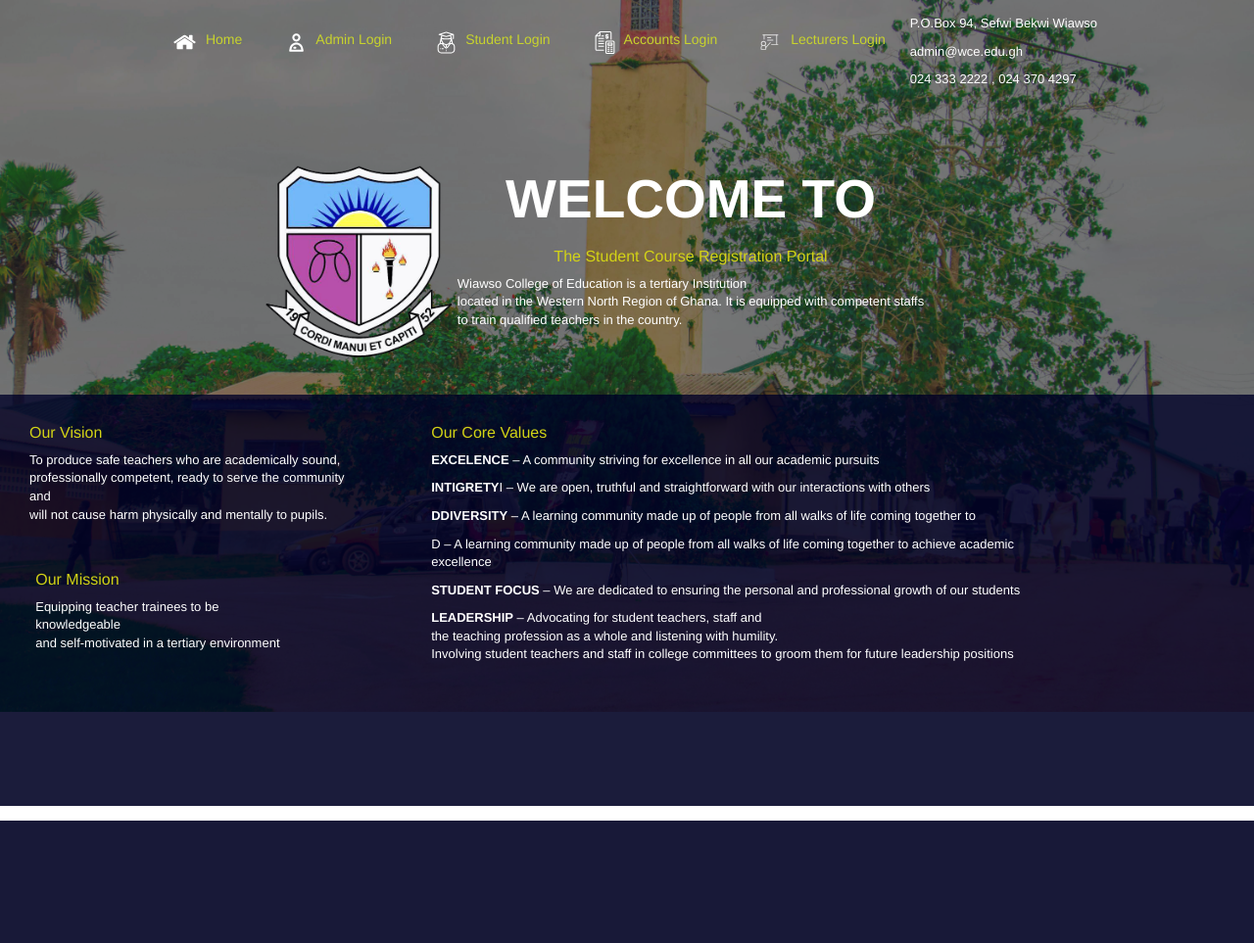
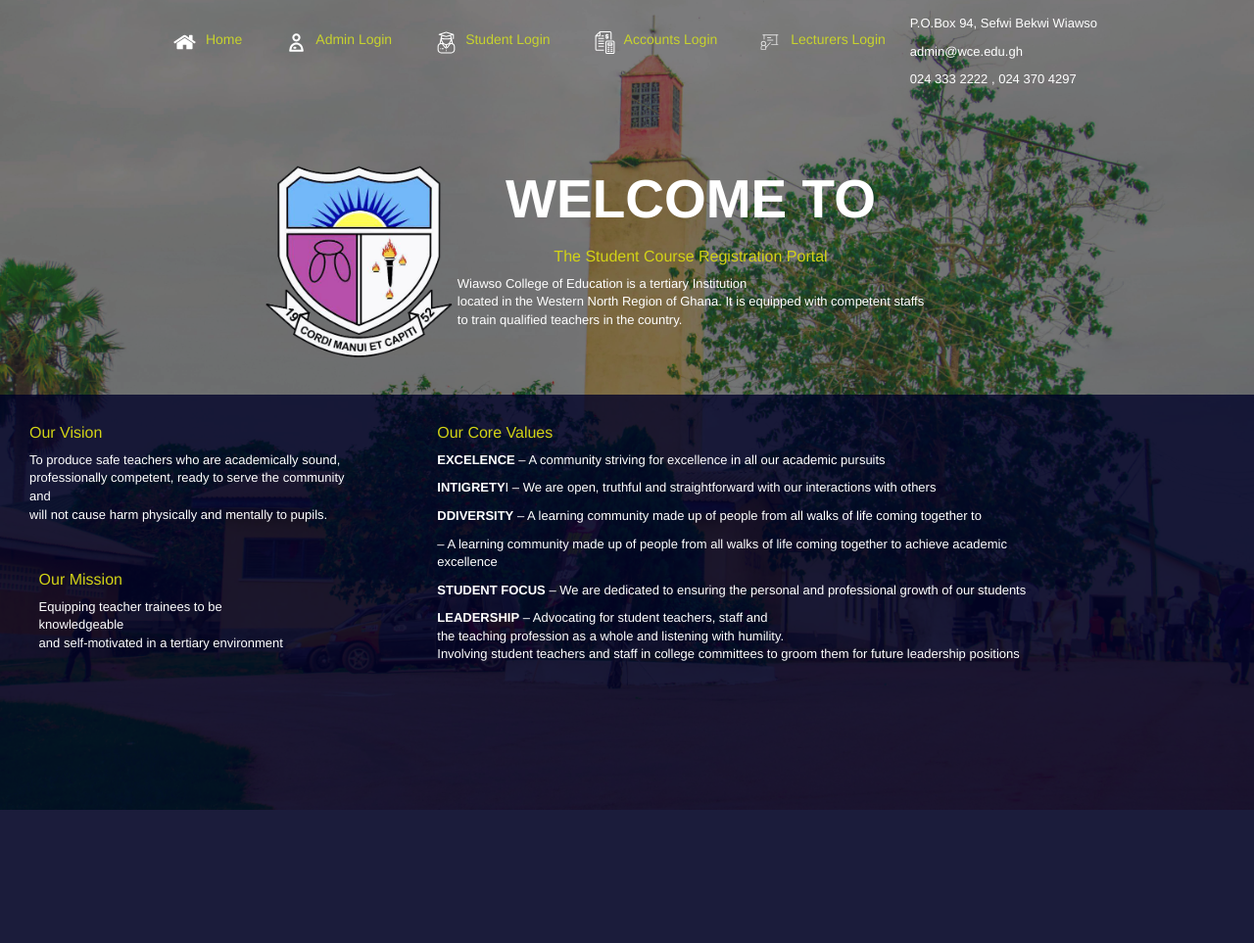
Before and after one commit to CobbyElsonfx/Course-Registration-Portal, a PHP site: page /onlinecourse/home.php in a window 1280 px wide. Shown: the whole page at 98% size. Before the commit the page ends 838 px from the top, so only its background shows below. Run offline with PHP 8.4, Linux system fonts and the light colour scheme.

Commit message:
added new data

```diff
--- a/onlinecourse/assets/css/home_page.css
+++ b/onlinecourse/assets/css/home_page.css
@@ -4,13 +4,21 @@ body {
     background-position: center;
     background-size: cover;
     width: 100vw;
-    height: 75vh;
-    overflow: hidden;
+    height: 100vh;
 }
 header {
     background-color: rgba(42, 42, 44, 0.6);
     width: 100%;
     height: -100%;
+}
+
+.navLink a {
+    color: rgb(200, 211, 45);
+    text-decoration: none
+
+}
+.navLink a:hover{
+    color: #ffffff;
 }
 
 .navLink a {
--- a/onlinecourse/assets/css/style.css
+++ b/onlinecourse/assets/css/style.css
@@ -501,6 +501,9 @@ footer a {
   }
 
 
+
+
+
 .col-sm-6
   {
   text-decoration: none;
--- a/onlinecourse/home.php
+++ b/onlinecourse/home.php
@@ -110,7 +110,7 @@ include("includes/config.php");
                     <li><b>INTIGRETY</b>I – We are open, truthful and straightforward with our interactions with others
                     </li>
                     <li><b>DDIVERSITY</b> – A learning community made up of people from all walks of life coming together to
-                    <li><b></b>D – A learning community made up of people from all walks of life coming together to
+                    <li><b></b> – A learning community made up of people from all walks of life coming together to
                         achieve academic excellence</li>
                     <li><b>STUDENT FOCUS</b> – We are dedicated to ensuring the personal and professional growth of our
                         students
```
